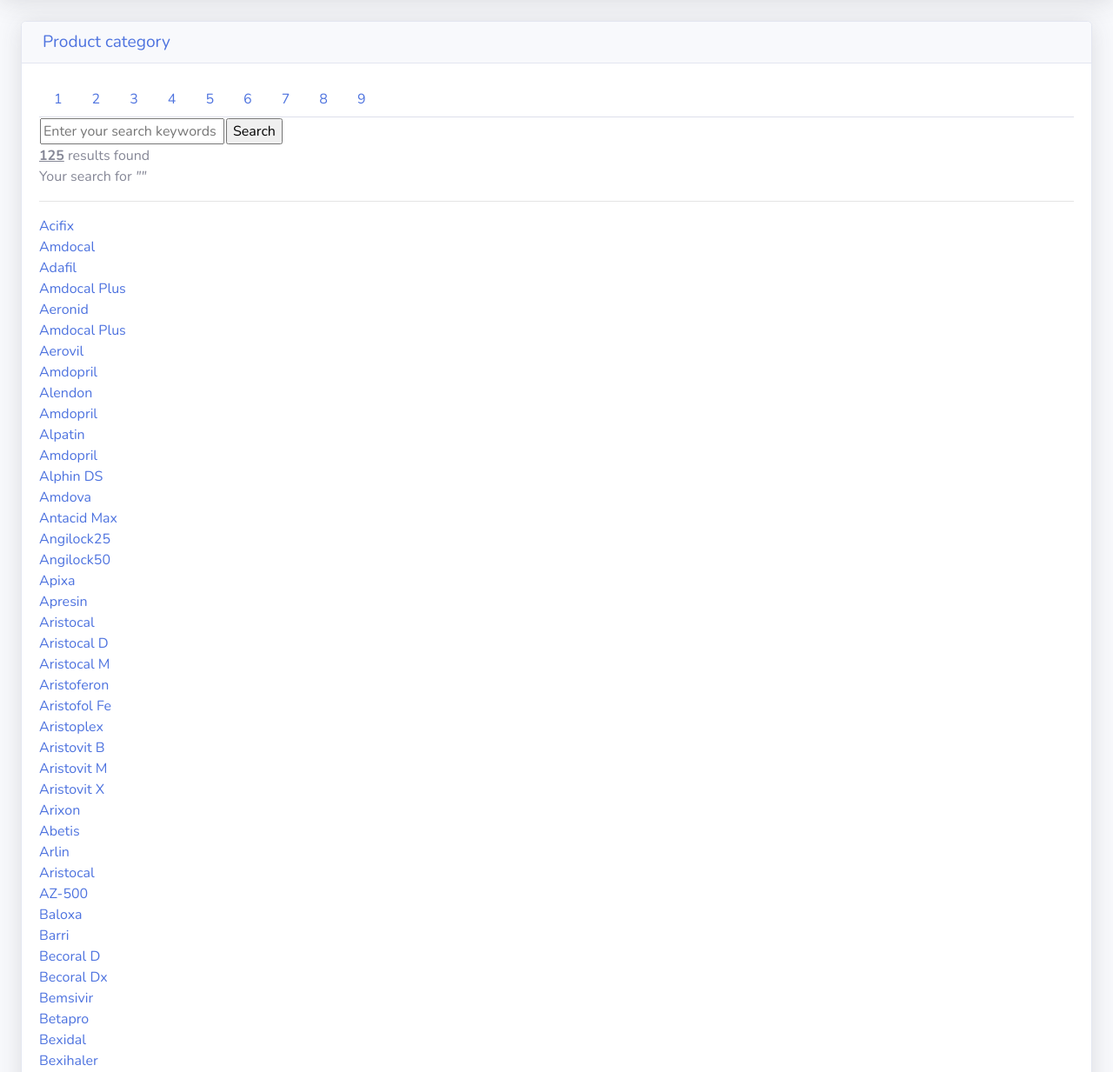
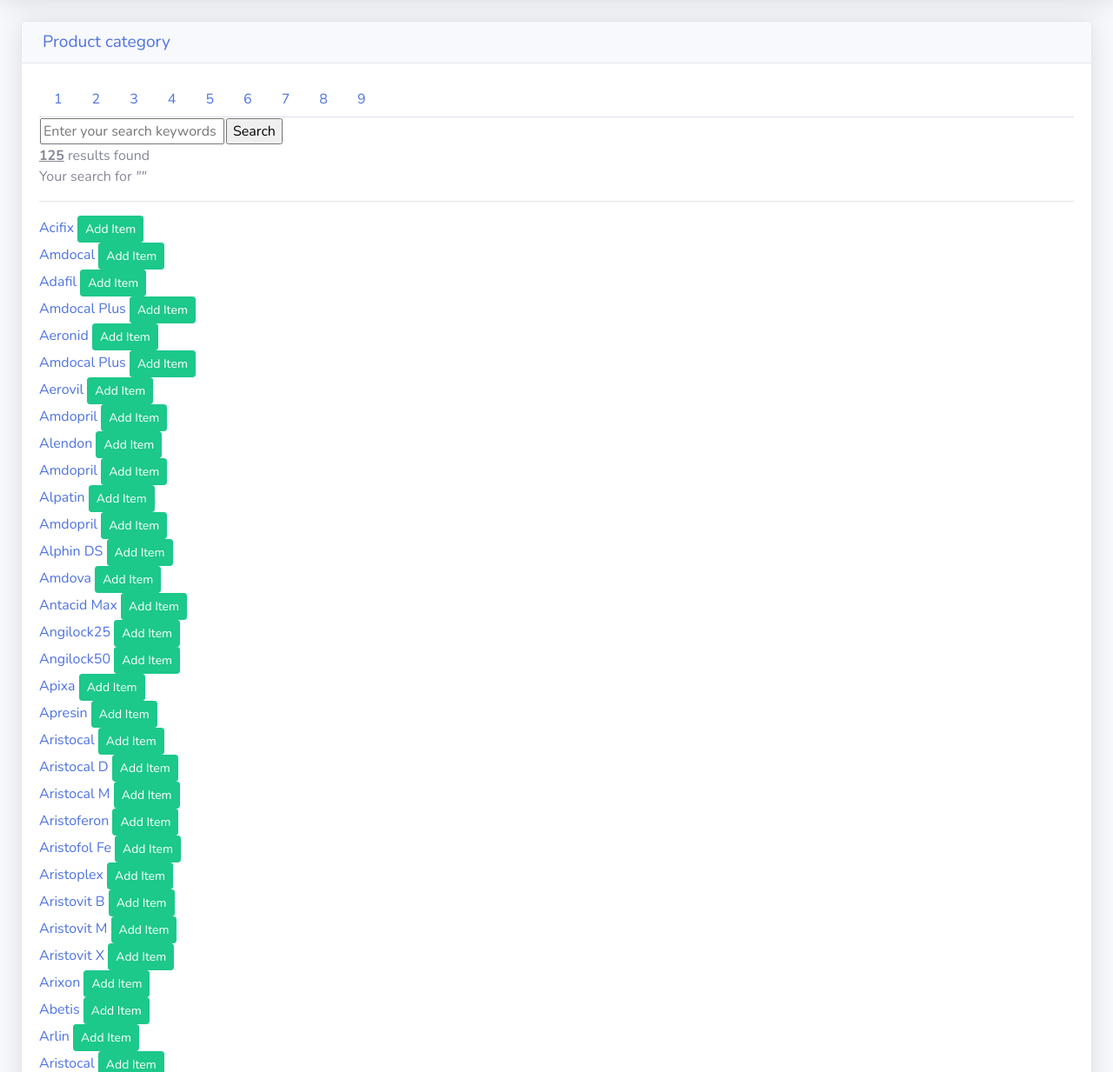
Before and after one commit to nafistanjim/CSE499app, a PHP site: page /pages/pos.php in a window 1280 px wide. Shown: the part 70-1303 px from the top of the page at 87% size. Run offline with PHP 8.4, Linux system fonts and the light colour scheme; a user stored in the database is signed in; data comes from the database, SQL or seed files in the repository; data that the repository does not hold is empty.

Commit message:
Update pos.php

```diff
--- a/pages/pos.php
+++ b/pages/pos.php
@@ -152,7 +152,11 @@ function pre_r($array){
                             while($row = mysqli_fetch_array($query)){
                               echo '<div class="result">';
                               echo '<a href="product.php?id='.$row['PRODUCT_ID'].'">'.$row['NAME'].'</a>';
+                              echo '  ';
+                              // add product to POS the
+                              echo '<a href="pos.php?action=add&id='.$row['PRODUCT_ID'].'" class="btn btn-success btn-sm">Add Item</a>';
                               echo '</div>';
+
                             }
 
                             ?>
```
